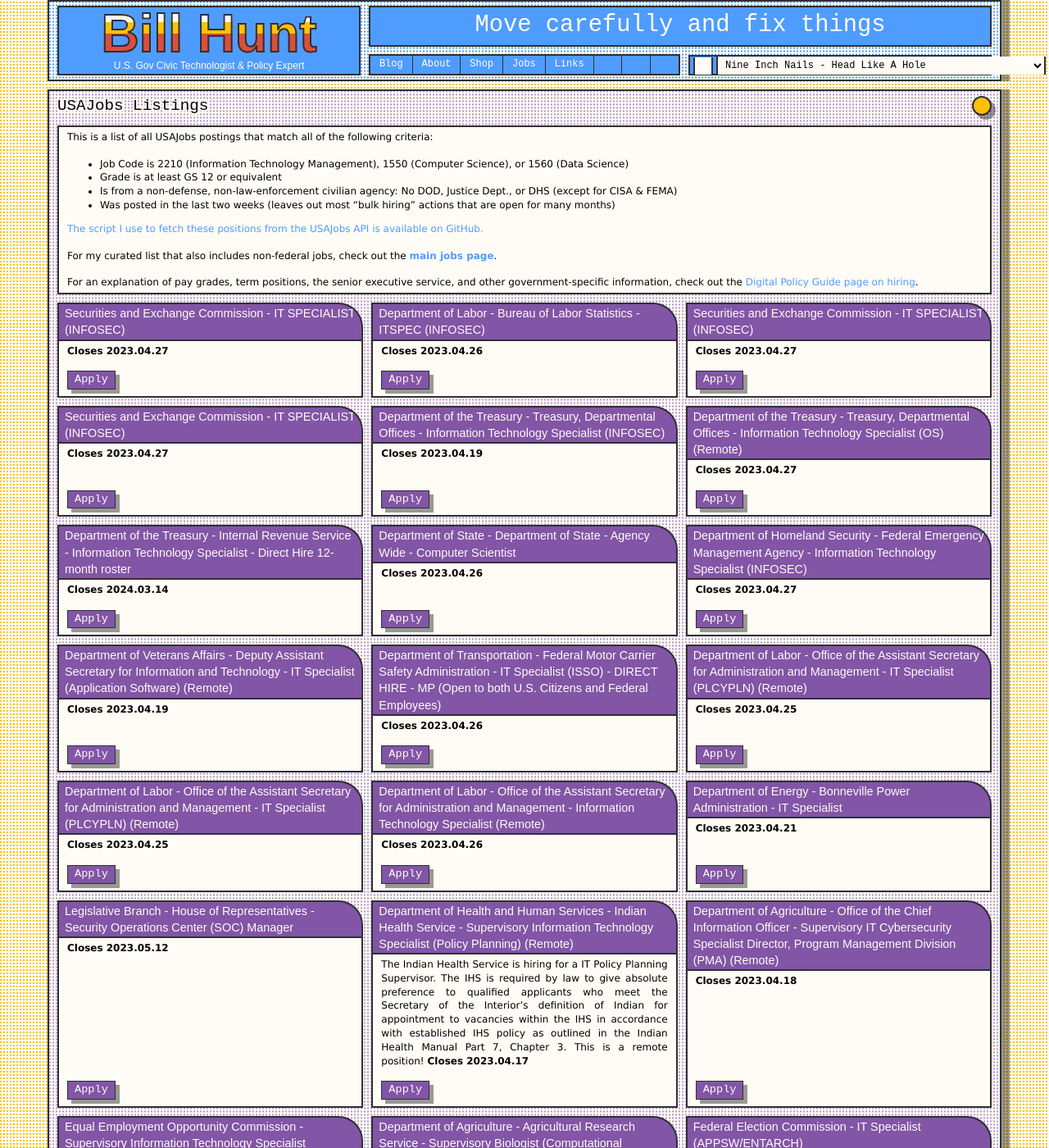
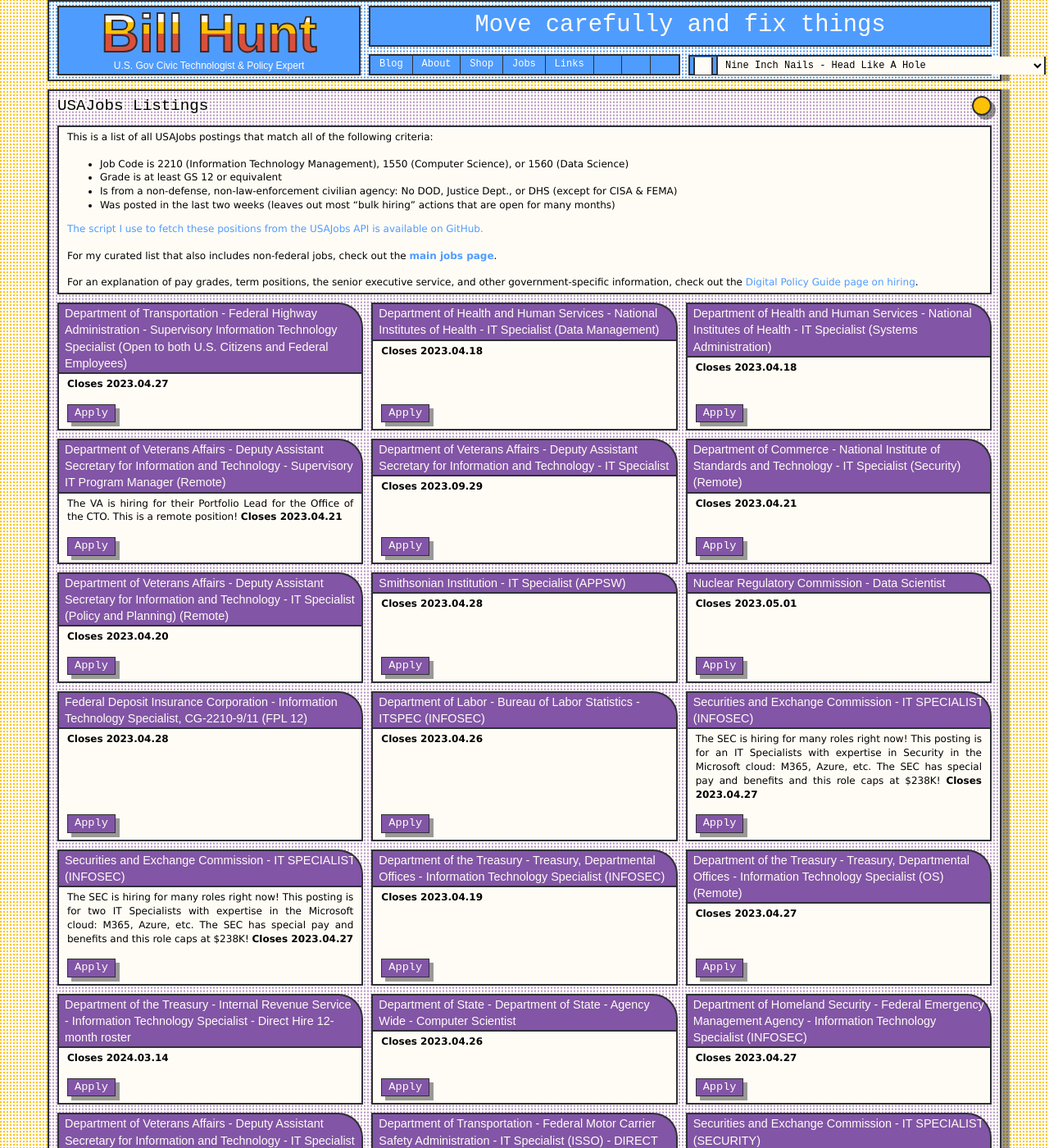
Before and after one commit to krusynth/billhunt.dev, a Jekyll site: the page built from usajobs.md, in a window 1280 px wide and 1400 px high. Shown: the whole window at 82% size. Built offline with Jekyll 4.4.1, drawn with Linux system fonts in a browser that asks for light colours; some web fonts are replaced; some of the changed text lies outside the part shown.

Commit message:
Update jobs.

```diff
--- a/_data/jobs.yml
+++ b/_data/jobs.yml
@@ -1,3 +1,27 @@
+- title: Department of Veterans Affairs - Portfolio Lead (GS 15 supervisory)
+  url: https://www.usajobs.gov/job/719149100
+  date: 2023-04-14
+  closes: 2023-04-21
+  content: The VA is hiring for their Portfolio Lead for the Office of the CTO. This is a remote position!
+
+- title: Securities and Exchange Commission - IT Security Specialist (GS 14 equivalent)
+  url: https://www.usajobs.gov/job/719439300
+  date: 2023-04-14
+  closes: 2023-05-03
+  content: The SEC is hiring for many roles right now! This posting is for an IT Security Specialist with expertise in Continuous Authorization & Monitoring practices. The SEC has special pay and benefits and this role caps at $238K!
+
+- title: Securities and Exchange Commission - Microsoft Cloud Security Specialist (GS 14 equivalent)
+  url: https://www.usajobs.gov/job/719432700
+  date: 2023-04-14
+  closes: 2023-04-27
+  content: "The SEC is hiring for many roles right now! This posting is for an IT Specialists with expertise in Security in the Microsoft cloud: M365, Azure, etc. The SEC has special pay and benefits and this role caps at $238K!"
+
+- title: Securities and Exchange Commission - Microsoft Cloud Specialists (GS 14 equivalent)
+  url: https://www.usajobs.gov/job/719425100
+  date: 2023-04-14
+  closes: 2023-04-27
+  content: "The SEC is hiring for many roles right now! This posting is for two IT Specialists with expertise in the Microsoft cloud: M365, Azure, etc. The SEC has special pay and benefits and this role caps at $238K!"
+
 - title: Indian Health Service - IT Policy Planning Specialist (GS 14 supervisory)
   url: https://www.usajobs.gov/job/719054900
   date: 2023-04-13
--- a/_data/usajobs.yml
+++ b/_data/usajobs.yml
@@ -1,8 +1,42 @@
+- id: '719588300'
+  posted: '2023-04-14T08:42:31.9170'
+  closes: '2023-04-27T23:59:59.9970'
+  agency: Department of Transportation - Federal Highway Administration
+  title: >-
+    Supervisory Information Technology Specialist (Open to both U.S. Citizens
+    and Federal Employees)
+  grade: GS 15
+  url: https://www.usajobs.gov/GetJob/ViewDetails/719588300
+  remote: false
+- id: '719507100'
+  posted: '2023-04-14T00:00:00.0000'
+  closes: '2023-04-28T23:59:59.9970'
+  agency: Federal Deposit Insurance Corporation
+  title: Information Technology Specialist, CG-2210-9/11 (FPL 12)
+  grade: CG 11
+  url: https://www.usajobs.gov/GetJob/ViewDetails/719507100
+  remote: false
+- id: '719504800'
+  posted: '2023-04-14T00:00:00.0000'
+  closes: '2023-05-01T23:59:59.9970'
+  agency: Nuclear Regulatory Commission
+  title: Data Scientist
+  grade: GG 14
+  url: https://www.usajobs.gov/GetJob/ViewDetails/719504800
+  remote: false
+- id: '719445000'
+  posted: '2023-04-14T00:00:00.0000'
+  closes: '2023-04-28T23:59:59.9970'
+  agency: 'Smithsonian Institution '
+  title: IT Specialist (APPSW)
+  grade: GS 14
+  url: https://www.usajobs.gov/GetJob/ViewDetails/719445000
+  remote: false
 - id: '719439300'
-  posted: '2023-04-13T14:17:57.8270'
-  closes: '2023-04-27T23:59:59.9970'
+  posted: '2023-04-13T00:00:00.0000'
+  closes: '2023-05-03T23:59:59.9970'
   agency: Securities and Exchange Commission
-  title: IT SPECIALIST (INFOSEC)
+  title: IT SPECIALIST (SECURITY)
   grade: SK 14
   url: https://www.usajobs.gov/GetJob/ViewDetails/719439300
   remote: false
@@ -46,6 +80,16 @@
   grade: OR 53
   url: https://www.usajobs.gov/GetJob/ViewDetails/719342700
   remote: true
+- id: '719304700'
+  posted: '2023-04-14T00:00:00.0000'
+  closes: '2023-04-20T23:59:59.9970'
+  agency: >-
+    Department of Veterans Affairs - Deputy Assistant Secretary for Information
+    and Technology
+  title: IT Specialist (Policy and Planning)
+  grade: GS 14
+  url: https://www.usajobs.gov/GetJob/ViewDetails/719304700
+  remote: true
 - id: '719291800'
   posted: '2023-04-13T09:29:18.3500'
   closes: '2024-03-14T23:59:59.9970'
@@ -62,6 +106,14 @@
   grade: CP 13
   url: https://www.usajobs.gov/GetJob/ViewDetails/719262600
   remote: false
+- id: '719256000'
+  posted: '2023-04-14T00:00:00.0000'
+  closes: '2023-04-21T23:59:59.9970'
+  agency: Department of Commerce - National Institute of Standards and Technology
+  title: IT Specialist (Security)
+  grade: ZP 4
+  url: https://www.usajobs.gov/GetJob/ViewDetails/719256000
+  remote: true
 - id: '719253800'
   posted: '2023-04-13T08:00:11.4130'
   closes: '2023-04-26T23:59:59.9970'
@@ -80,25 +132,25 @@
   grade: GS 13
   url: https://www.usajobs.gov/GetJob/ViewDetails/719210700
   remote: false
-- id: '719144200'
-  posted: '2023-04-12T16:53:49.3170'
-  closes: '2023-04-25T23:59:59.9970'
+- id: '719152000'
+  posted: '2023-04-14T00:00:00.0000'
+  closes: '2023-09-29T23:59:59.9970'
   agency: >-
-    Department of Labor - Office of the Assistant Secretary for Administration
-    and Management
-  title: IT Specialist (PLCYPLN)
-  grade: GS 12
-  url: https://www.usajobs.gov/GetJob/ViewDetails/719144200
-  remote: true
-- id: '719140200'
-  posted: '2023-04-12T16:53:57.4870'
-  closes: '2023-04-25T23:59:59.9970'
+    Department of Veterans Affairs - Deputy Assistant Secretary for Information
+    and Technology
+  title: IT Specialist
+  grade: GS 13
+  url: https://www.usajobs.gov/GetJob/ViewDetails/719152000
+  remote: false
+- id: '719149100'
+  posted: '2023-04-14T00:00:00.0000'
+  closes: '2023-04-21T23:59:59.9970'
   agency: >-
-    Department of Labor - Office of the Assistant Secretary for Administration
-    and Management
-  title: IT Specialist (PLCYPLN)
-  grade: GS 12
-  url: https://www.usajobs.gov/GetJob/ViewDetails/719140200
+    Department of Veterans Affairs - Deputy Assistant Secretary for Information
+    and Technology
+  title: Supervisory IT Program Manager
+  grade: GS 15
+  url: https://www.usajobs.gov/GetJob/ViewDetails/719149100
   remote: true
 - id: '719088000'
   posted: '2023-04-12T13:31:52.3170'
@@ -133,16 +185,6 @@
   title: Information Technology Specialist
   grade: GS 14
   url: https://www.usajobs.gov/GetJob/ViewDetails/719014700
-  remote: true
-- id: '718991700'
-  posted: '2023-04-12T10:28:00.9530'
-  closes: '2023-04-18T23:59:59.9970'
-  agency: Department of Agriculture - Office of the Chief Information Officer
-  title: >-
-    Supervisory IT Cybersecurity Specialist Director, Program Management
-    Division (PMA)
-  grade: GS 15
-  url: https://www.usajobs.gov/GetJob/ViewDetails/718991700
   remote: true
 - id: '718987900'
   posted: '2023-04-12T10:19:52.3930'
@@ -480,22 +522,12 @@
   remote: false
 - id: '718111200'
   posted: '2023-04-07T00:00:00.0000'
-  closes: '2023-04-13T23:59:59.9970'
+  closes: '2023-04-20T23:59:59.9970'
   agency: Department of the Interior - U.S. Fish and Wildlife Service
   title: IT Specialist (APPSW/INET)
   grade: GS 13
   url: https://www.usajobs.gov/GetJob/ViewDetails/718111200
   remote: false
-- id: '718048300'
-  posted: '2023-04-07T00:00:00.0000'
-  closes: '2023-04-13T23:59:59.9970'
-  agency: >-
-    Department of Veterans Affairs - Deputy Assistant Secretary for Information
-    and Technology
-  title: IT Specialist (Datamgt)
-  grade: GS 12
-  url: https://www.usajobs.gov/GetJob/ViewDetails/718048300
-  remote: true
 - id: '717984300'
   posted: '2023-04-06T00:00:00.0000'
   closes: '2023-04-14T23:59:59.9970'
@@ -537,14 +569,6 @@
   title: IT Specialist (IT Operations Engineer)
   grade: GS 14
   url: https://www.usajobs.gov/GetJob/ViewDetails/717860500
-  remote: false
-- id: '717829000'
-  posted: '2023-04-07T00:00:00.0000'
-  closes: '2023-04-13T23:59:59.9970'
-  agency: Environmental Protection Agency
-  title: Information Technology Specialist (Applications Software/ Data Management)
-  grade: GS 12
-  url: https://www.usajobs.gov/GetJob/ViewDetails/717829000
   remote: false
 - id: '717815200'
   posted: '2023-04-06T07:34:10.4200'
@@ -652,14 +676,6 @@
   grade: ZP 4
   url: https://www.usajobs.gov/GetJob/ViewDetails/717487800
   remote: false
-- id: '717486600'
-  posted: '2023-04-07T00:00:00.0000'
-  closes: '2023-04-13T23:59:59.9970'
-  agency: Department of the Treasury - Treasury, Departmental Offices
-  title: IT Cybersecurity Specialist (INFOSEC)
-  grade: GS 12
-  url: https://www.usajobs.gov/GetJob/ViewDetails/717486600
-  remote: false
 - id: '717479400'
   posted: '2023-04-05T00:00:00.0000'
   closes: '2023-04-14T23:59:59.9970'
@@ -756,14 +772,6 @@
   grade: GS 13
   url: https://www.usajobs.gov/GetJob/ViewDetails/717051700
   remote: false
-- id: '717013400'
-  posted: '2023-04-04T00:00:00.0000'
-  closes: '2023-04-13T23:59:59.9970'
-  agency: Department of the Treasury - Bureau of the Fiscal Service
-  title: IT Specialist (APPSW)
-  grade: GS 13
-  url: https://www.usajobs.gov/GetJob/ViewDetails/717013400
-  remote: false
 - id: '716940900'
   posted: '2023-04-03T10:18:51.3800'
   closes: '2023-04-14T23:59:59.9970'
@@ -792,30 +800,6 @@
   grade: GS 14
   url: https://www.usajobs.gov/GetJob/ViewDetails/716706300
   remote: false
-- id: '716692200'
-  posted: '2023-03-31T12:05:22.9470'
-  closes: '2023-04-14T23:59:59.9970'
-  agency: Federal Deposit Insurance Corporation
-  title: Information Technology Specialist, CG-2210-12/13
-  grade: CG 13
-  url: https://www.usajobs.gov/GetJob/ViewDetails/716692200
-  remote: false
-- id: '716690100'
-  posted: '2023-03-31T00:00:00.0000'
-  closes: '2023-04-14T23:59:59.9970'
-  agency: Department of Labor - Employment and Training Administration
-  title: Supervisory Data Scientist
-  grade: GS 14
-  url: https://www.usajobs.gov/GetJob/ViewDetails/716690100
-  remote: false
-- id: '716634300'
-  posted: '2023-03-31T00:00:00.0000'
-  closes: '2023-04-14T23:59:59.9970'
-  agency: Department of State - Department of State - Agency Wide
-  title: Supervisory Information Technology Specialist (APPSW-INFOSEC)
-  grade: GS 14
-  url: https://www.usajobs.gov/GetJob/ViewDetails/716634300
-  remote: false
 - id: '716487600'
   posted: '2023-04-03T00:00:00.0000'
   closes: '2023-04-18T23:59:59.9970'
@@ -823,14 +807,6 @@
   title: Deputy Associate Commissioner for Benefit Information Systems
   grade: ES 00
   url: https://www.usajobs.gov/GetJob/ViewDetails/716487600
-  remote: false
-- id: '716465100'
-  posted: '2023-03-31T00:00:00.0000'
-  closes: '2023-05-01T23:59:59.9970'
-  agency: Legislative Branch - Library of Congress
-  title: Data Scientist
-  grade: GS 14
-  url: https://www.usajobs.gov/GetJob/ViewDetails/716465100
   remote: false
 - id: '716399400'
   posted: '2023-04-04T11:57:41.6470'
@@ -844,11 +820,19 @@
   grade: GS 13
   url: https://www.usajobs.gov/GetJob/ViewDetails/716399400
   remote: false
-- id: '716197600'
-  posted: '2023-04-03T00:00:00.0000'
-  closes: '2023-04-13T23:59:59.9970'
-  agency: Department of Commerce - National Oceanic and Atmospheric Administration
-  title: IT Project Manager
-  grade: ZP 4
-  url: https://www.usajobs.gov/GetJob/ViewDetails/716197600
+- id: '712956200'
+  posted: '2023-04-14T00:00:00.0000'
+  closes: '2023-04-18T23:59:59.9970'
+  agency: Department of Health and Human Services - National Institutes of Health
+  title: IT Specialist (Systems Administration)
+  grade: GS 13
+  url: https://www.usajobs.gov/GetJob/ViewDetails/712956200
   remote: false
+- id: '712756700'
+  posted: '2023-04-14T00:00:00.0000'
+  closes: '2023-04-18T23:59:59.9970'
+  agency: Department of Health and Human Services - National Institutes of Health
+  title: IT Specialist (Data Management)
+  grade: GS 13
+  url: https://www.usajobs.gov/GetJob/ViewDetails/712756700
+  remote: false
```
